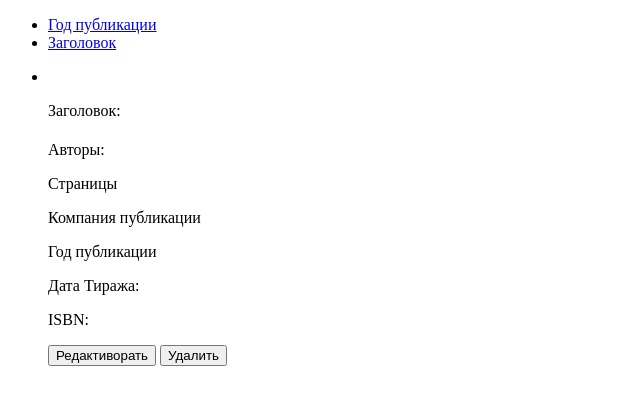
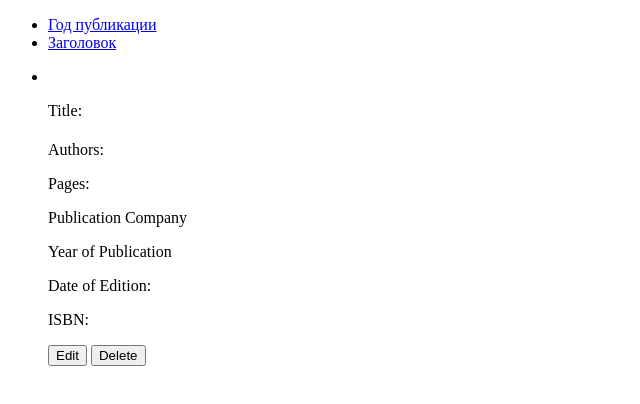
Before and after one commit to Remzes/book-collection-app, a plain HTML site: page index.html in a window 1280 px wide. Shown: the whole page, without its empty margins (0-640 px from the left). Drawn offline with Linux system fonts and the light colour scheme.

Commit message:
5th May Changing of title names

```diff
--- a/index.html
+++ b/index.html
@@ -14,23 +14,23 @@
 <div class="container">
     <ul class="list-view">
         <li class="list-item"><img src="" alt="">
-            <p class="desc">Заголовок: </p>
+            <p class="desc">Title: </p>
             <h1 class="title"></h1>
-            <p class="desc">Авторы: </p>
+            <p class="desc">Authors: </p>
             <p class="authors"></p>
-            <p class="desc">Страницы</p>
+            <p class="desc">Pages: </p>
             <p class="pages"></p>
-            <p class="desc">Компания публикации</p>
+            <p class="desc">Publication Company</p>
             <p class="publication"></p>
-            <p class="desc">Год публикации</p>
+            <p class="desc">Year of Publication</p>
             <p class="year"></p>
-            <p class="desc">Дата Тиража: </p>
+            <p class="desc">Date of Edition: </p>
             <p class="edition"></p>
             <p class="desc">ISBN: </p>
             <p class="isbn"></p>
             <div class="manage">
-                <button class="edit">Редактиворать</button>
-                <button class="remove">Удалить</button>
+                <button class="edit">Edit</button>
+                <button class="remove">Delete</button>
             </div>
         </li>
     </ul>
```
Also changed, not shown: 2 other files.
